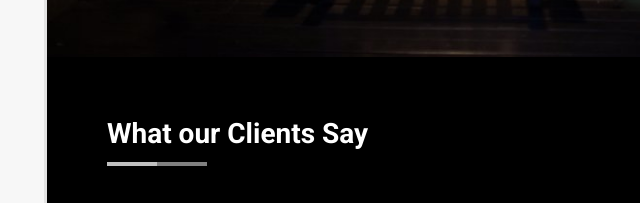
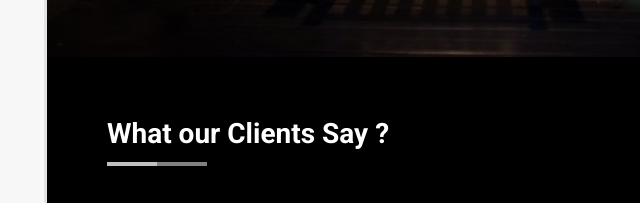
Before and after one commit to geeksforinnovations/website.github.io, a plain HTML site: page index.html in a window 1280 px wide. Shown: the part 2082-2285 px from the top of the page, 26-666 px from the left. Drawn offline with Linux system fonts and the light colour scheme.

Commit message:
Specialing , grammitical mistakes

```diff
--- a/index.html
+++ b/index.html
@@ -394,7 +394,7 @@
 
 
 							<section class="testimonial-wrapper">
-								<h2 class="section-title wow fadeInDown">What our Clients Say</h2>
+								<h2 class="section-title wow fadeInDown">What our Clients Say ? </h2>
 								<div id="css-testimonial-carousel" class="carousel slide" data-ride="carousel">
 									<!-- Indicators -->
 									<ol class="carousel-indicators">
```
